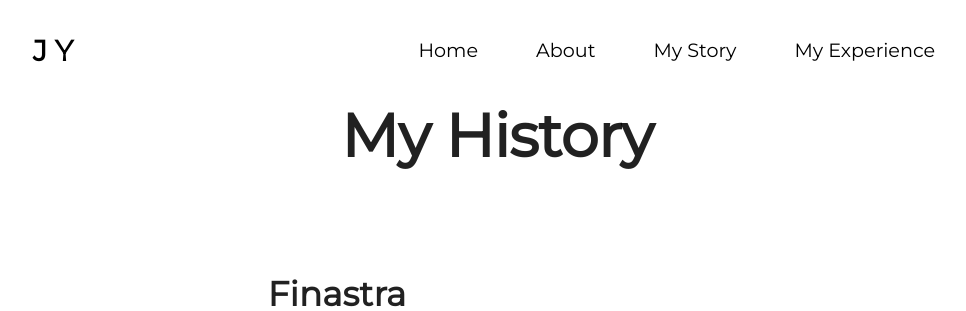
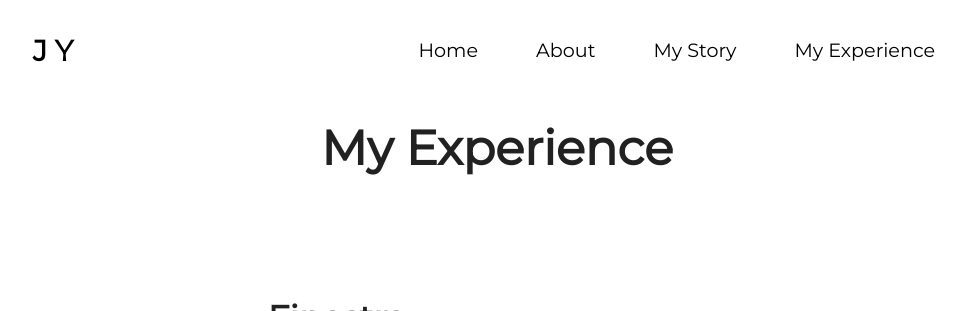
Before and after one commit to jyou044/personalwebsite, a React (Create React App) app: page /MyExperience in a window 1280 px wide. Shown: the top 311 px of the page, without its empty margins (143-1109 px from the left). Built offline with nearby package versions, Linux system fonts and the light colour scheme.

Commit message:
fixed formatting

```diff
--- a/package.json
+++ b/package.json
@@ -20,6 +20,7 @@
     "react-player": "^2.9.0",
     "react-router-dom": "^5.2.0",
     "react-scripts": "4.0.3",
+    "react-slideshow-image": "^3.6.0",
     "web-vitals": "^1.1.2"
   },
   "scripts": {
--- a/src/components/About/Slider.js
+++ b/src/components/About/Slider.js
@@ -32,7 +32,6 @@ const Slider = ({ slides }) => {
                     >
                         {index === current && (
                             <LazyLoadImage
-                                key={slide.index}
                                 alt="My Pictures"
                                 src= {slide.image}
                                 className='image'
--- a/src/components/Work Experience/MyExperience.js
+++ b/src/components/Work Experience/MyExperience.js
@@ -38,8 +38,8 @@ export default function MyExperience() {
     return (
         <div >
             <Grid item container>
-                <Grid item xs={12} md={12} className={classes.textFormat}>
-                    <Typography variant="h2" align="center" className={classes.spacing} gutterBottom><b>My History</b></Typography>
+                <Grid item xs={12} md={12} className={classes.textFormat} style={{ padding: 20 }}>
+                    <Typography variant="h3" align="center" className={classes.spacing} gutterBottom><b>My Experience</b></Typography>
                 </Grid>
             </Grid>
 
```
Also changed, not shown: 1 other file (tests, documents, lock files or other folders).
